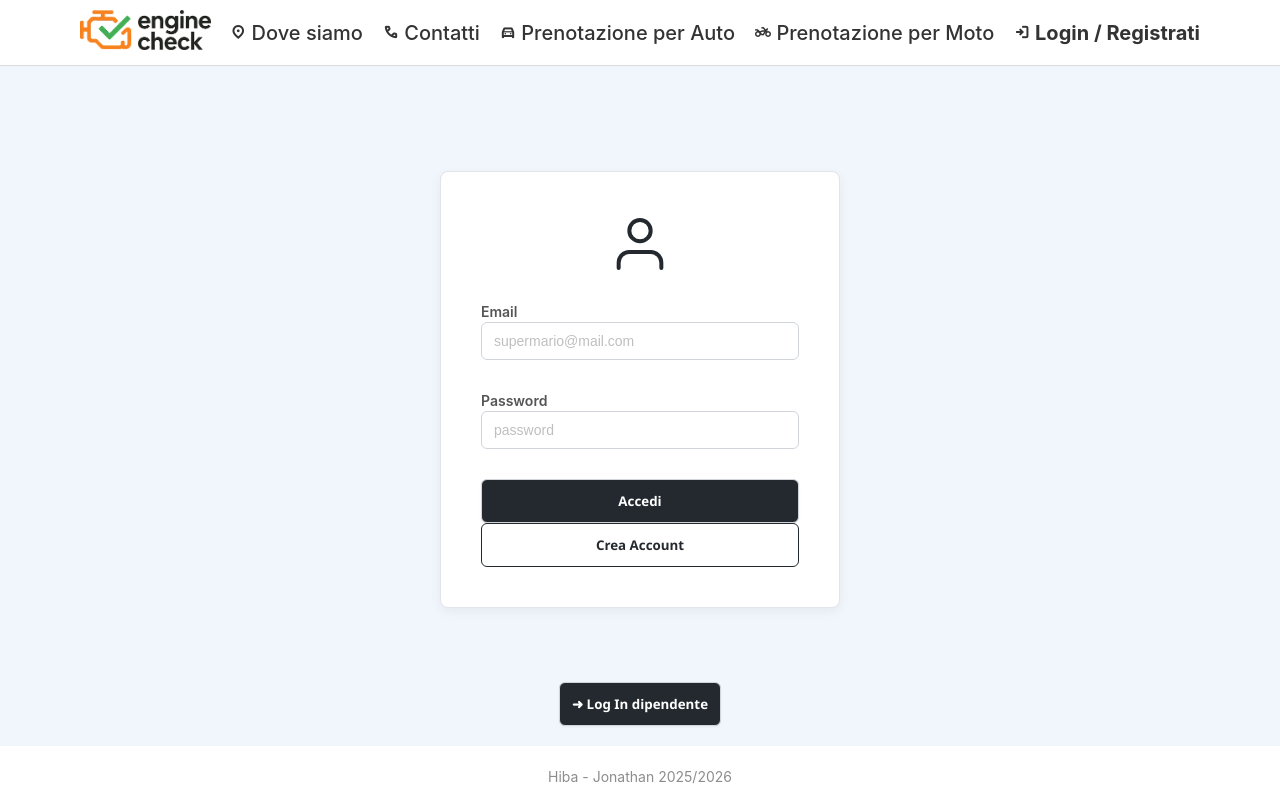
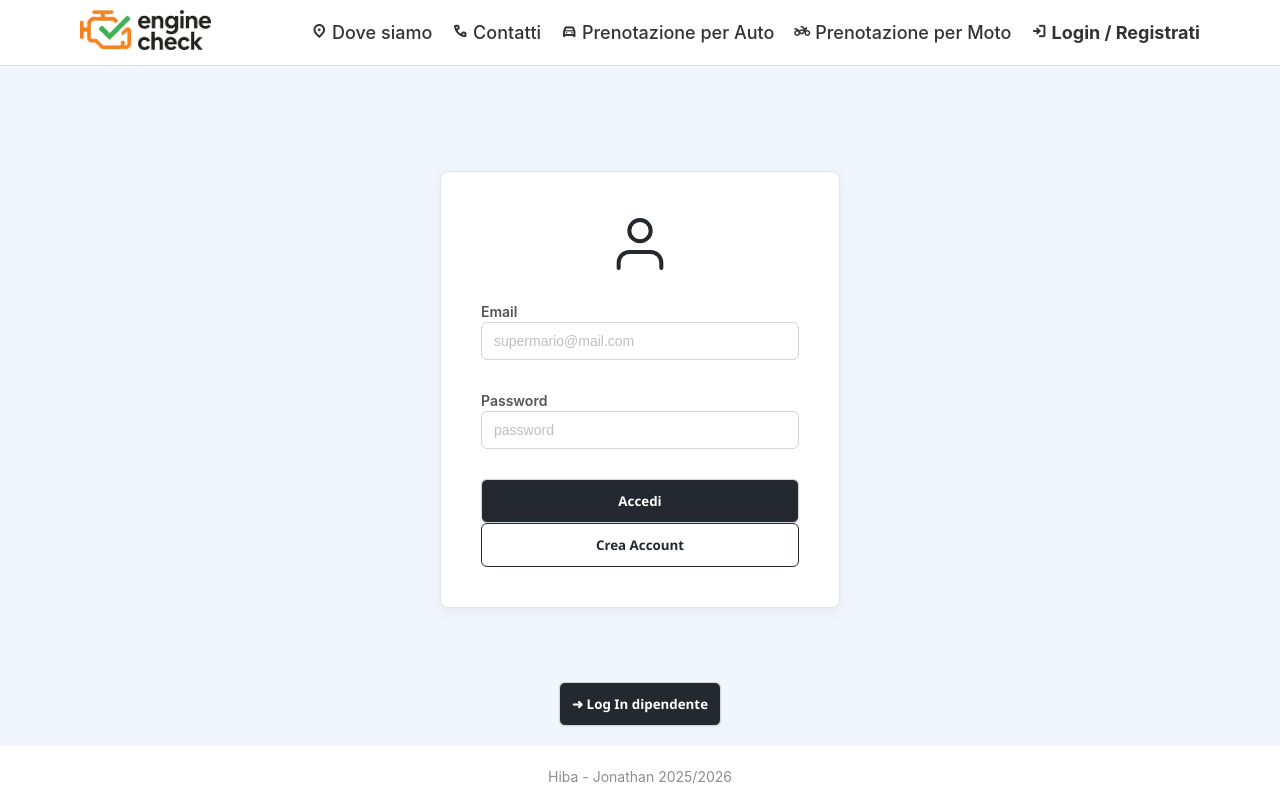
Before and after one commit to StatJon/Progetto-IngegneriaSistemiWeb, a Vue app in the folder EngineCheckProject/frontend/: page /login-user in a window 1280 px wide. Built offline with nearby package versions, Linux system fonts and the light colour scheme; no server answers.

Commit message:
fix: fixed nav button and time selector

```diff
--- a/EngineCheckProject/frontend/src/App.vue
+++ b/EngineCheckProject/frontend/src/App.vue
@@ -180,7 +180,7 @@ body {
   text-decoration: none;
   color: #333;
   font-weight: 500;
-  font-size: 20px;
+  font-size: 18px;
 }
 
 .nav-item.highlight {
@@ -273,6 +273,12 @@ body {
   .hamburger {
     display: flex;
   }
+  @media (min-width: 901px) {
+  .btn-navbar {
+    padding: 6px 12px;
+    font-size: var(--font-size-sm);
+  }
+}
 
   .nav-links {
     position: fixed;
--- a/EngineCheckProject/frontend/src/global.css
+++ b/EngineCheckProject/frontend/src/global.css
@@ -878,7 +878,7 @@ label {
 
 .Calendar select,
 .time-selector select {
-  width: 30%;
+  width: 100px;
   padding: 10px var(--space-md);
   font-size: var(--font-size-base);
   border: 1px solid var(--color-border);
@@ -889,6 +889,7 @@ label {
   cursor: pointer;
   transition: border-color 0.2s, box-shadow 0.2s;
   margin-bottom: var(--space-sm);
+  text-align: center;
 }
 
 .Calendar select:focus,
```
